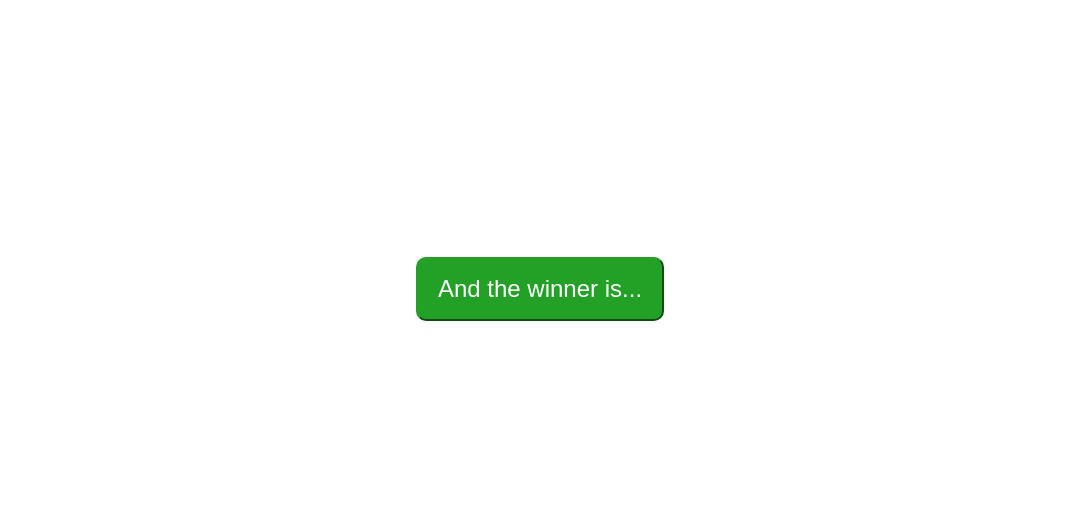
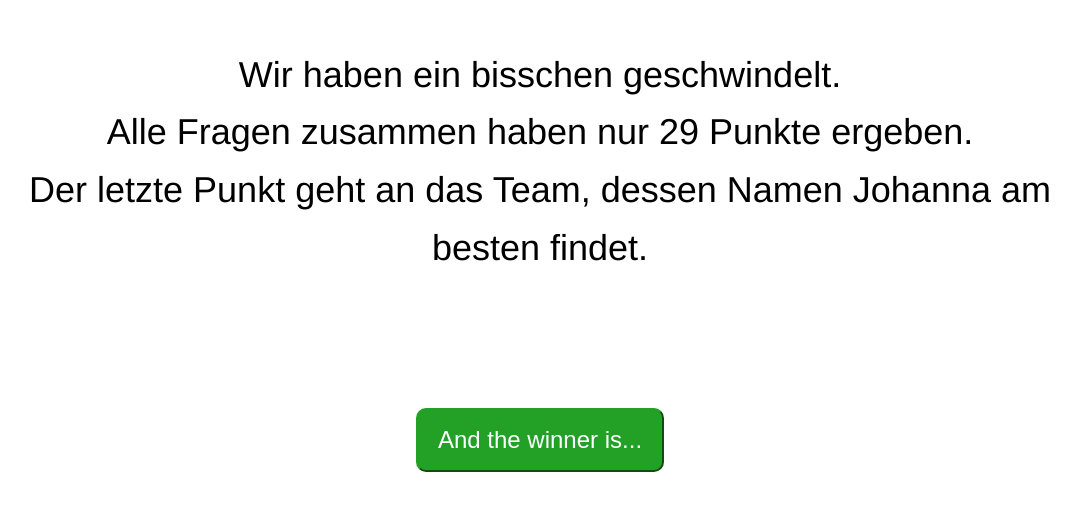
Before and after one commit to martinhellwagner/funny-birthday-quiz, a Vue app: page /ergebnisse in a window 1280 px wide. Shown: the part 159-670 px from the top of the page, without its empty margins (100-1180 px from the left). Built offline with nearby package versions, Linux system fonts and the light colour scheme.

Commit message:
Add text

```diff
--- a/src/views/Results.vue
+++ b/src/views/Results.vue
@@ -5,6 +5,12 @@
       <!-- eslint-disable max-len -->
       <transition name="transition" mode="out-in" appear v-on:enter="enter" v-on:leave="leave" v-bind:css="false">
         <div class="container-inner" key="step1" v-if="step === 1">
+          <p>
+            Wir haben ein bisschen geschwindelt.<br>
+            Alle Fragen zusammen haben nur 29 Punkte ergeben.<br>
+            Der letzte Punkt geht an das Team, dessen Namen Johanna am besten findet.
+          </p>
+
           <div class="teams teams--bottom description">
             <div class="team description" v-for="(team, index) in teams" :key="index">
               <p><b>{{ team.name }} </b></p>
```
